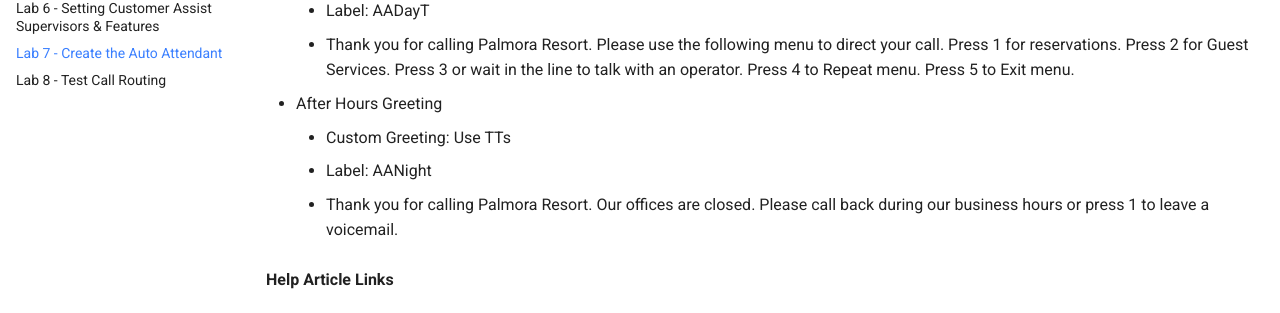
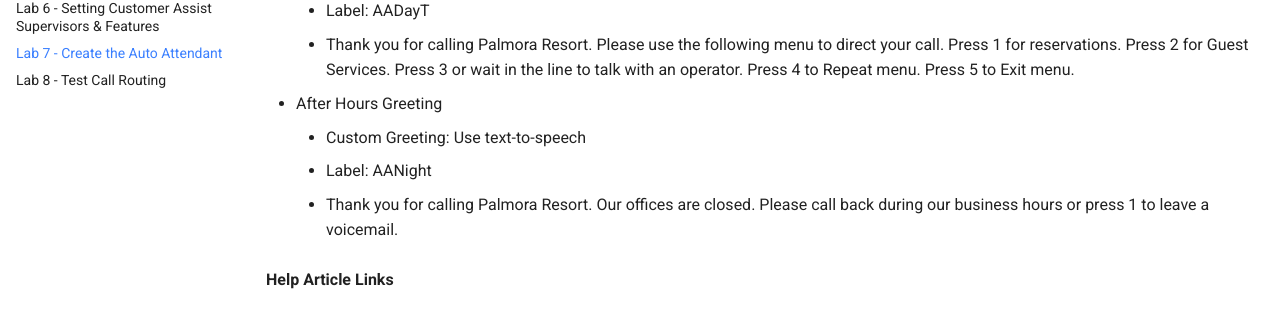
Before and after one commit to WebexCC-SA/LAB-11169, an MkDocs documentation site: the page built from docs/lab-7-create-the-aa-for-the-main-number.md, in a window 1280 px wide and 900 px high, scrolled down 854 px. Shown: the part 364-677 px from the top of the window. Built offline with MkDocs 1.6.1 and Material for MkDocs 9.7.7, drawn with Linux system fonts in a browser that asks for light colours.

Commit message:
minor fix

```diff
--- a/docs/lab-7-create-the-aa-for-the-main-number.md
+++ b/docs/lab-7-create-the-aa-for-the-main-number.md
@@ -35,7 +35,7 @@
     - Label: AADayT
     - Thank you for calling Palmora Resort. Please use the following menu to direct your call. Press 1 for reservations. Press 2 for Guest Services. Press 3 or wait in the line to talk with an operator. Press 4 to Repeat menu. Press 5 to Exit menu.
 * After Hours Greeting
-    - Custom Greeting: Use TTs
+    - Custom Greeting: Use text-to-speech
     - Label: AANight
     - Thank you for calling Palmora Resort. Our offices are closed. Please call back during our business hours or press 1 to leave a voicemail.
 
```
